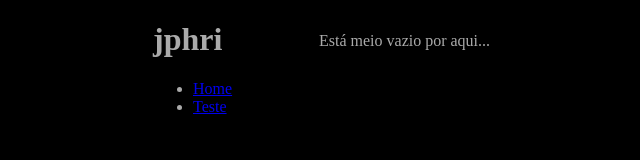
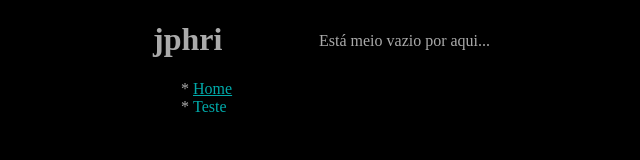
Before and after one commit to jphri/jphri.github.io, a plain HTML site: page index.html in a window 1280 px wide. Shown: the full height of the page, 167-807 px from the left. Drawn offline with Linux system fonts and the light colour scheme.

Commit message:
better navbar

```diff
--- a/index.js
+++ b/index.js
@@ -30,6 +30,19 @@ function navBar() {
 	let root = document.createElement('div')
 	let list = document.createElement('ul')
 
+	let updateSelected = () => {
+		const hash = window.location.hash || '#/';
+
+		list.childNodes.forEach((item) => {
+			let anchor = item.childNodes[0]
+
+			anchor.classList.remove('selected')
+			if(anchor.hash === hash) {
+				anchor.classList.add('selected')
+			}
+		})
+	}
+
 	root.appendChild(title())
 	root.appendChild(list)
 
@@ -43,6 +56,10 @@ function navBar() {
 
 		list.appendChild(listItem)
 	}
+
+	window.addEventListener('hashchange', updateSelected)
+	updateSelected()
+
 	root.classList.add('navbar')
 
 	return root
--- a/style.css
+++ b/style.css
@@ -6,9 +6,30 @@ body {
     display: flex;
 }
 
+a {
+	color: #0AA;
+	text-decoration: none;
+}
+
+a.selected {
+	text-decoration: underline;
+}
+
+a:hover {
+	color: #AFF;
+}
+
 .navbar {
 	flex-grow: 1;
 	max-width: 150px;
+
+	ul li::marker {
+		content: '* ';
+	}
+
+	ul li::marker {
+		content: '* ';
+	}
 }
 
 .content {
```
